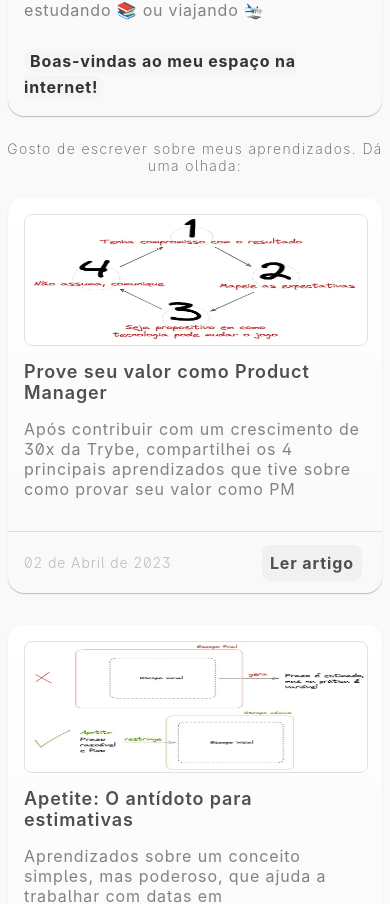
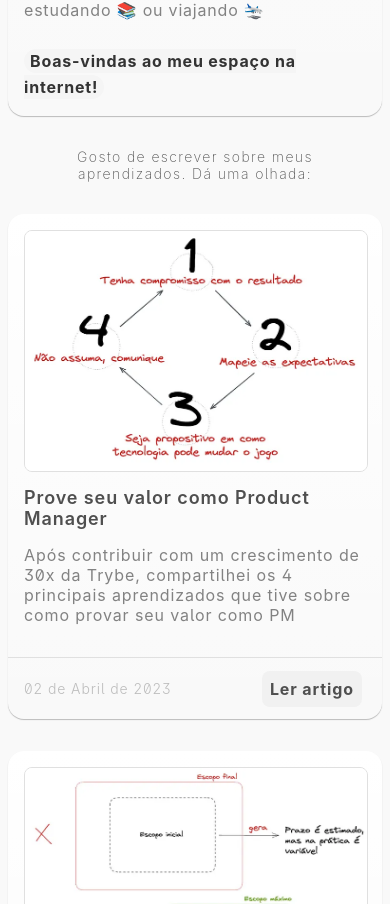
Before and after one commit to aamdias/portfolio, a React (Vite) app: page / in a window 390 px wide. Shown: the part 1096-2000 px from the top of the page. Built offline with nearby package versions, Linux system fonts and the light colour scheme; a web font is replaced by a local one.

Commit message:
Ajustes de espaçamento e tamanho de imagem no mobile

```diff
--- a/src/App.tsx
+++ b/src/App.tsx
@@ -7,11 +7,13 @@ function App() {
   return (
     <>
       <Intro />
-      <div className = "subtitle">Gosto de escrever sobre meus aprendizados. Dá uma olhada:</div>
-      <div className =" articles">
-        {articlesData.map((article) => (
-          <Article key={article.title} {...article} />
-        ))}
+        <div className = "content-wrapper">
+        <div className = "subtitle">Gosto de escrever sobre meus aprendizados. Dá uma olhada:</div>
+        <div className =" articles">
+          {articlesData.map((article) => (
+            <Article key={article.title} {...article} />
+          ))}
+        </div>
       </div>
     </>
   )
--- a/src/components/Article/article.scss
+++ b/src/components/Article/article.scss
@@ -132,7 +132,13 @@
         }
         &__thumbnail{
             width:100%;
+            min-height: 240px;
             margin: 0px;
         }
     }
+    .subtitle{
+      max-width: calc(100% - 64px);
+      padding: 0px 8px 0px;
+      text-align: center;
+    }
   }
--- a/src/components/Intro/intro.scss
+++ b/src/components/Intro/intro.scss
@@ -1,3 +1,9 @@
+.content-wrapper{
+    display:flex;
+    flex-direction: column;
+    align-items: center;
+}
+
 .intro{
     margin-bottom: 16px;
 }
@@ -38,6 +44,7 @@
     margin: 8px 0px 8px 0px;
     max-width: 552px;
     text-align: center;
+    padding: 0px 8px 0px;
 }
 
 .social-logos{
@@ -94,6 +101,7 @@
     }
     .subtitle {
         max-width: calc(100% - 64px);
+        padding: 0px 8px 0px;
         text-align: center;
     }
     .profile-pic {
--- a/src/components/Intro/intro.tsx
+++ b/src/components/Intro/intro.tsx
@@ -14,7 +14,7 @@ function Intro() {
                 <a href="https://www.linkedin.com/in/alan-dias-7b7a0913a/" target="_blank">
                     <img src={linkedinLogo} className="social-logo"></img>
                 </a>
-                <a href="https://github.com/adias7882" target="_blank"></a>
+                <a href="https://github.com/aamdias" target="_blank"></a>
                 <img src={githubLogo} className="social-logo"></img>
             </div>
             <div className="paper">
```
Also changed, not shown: 1 other file (tests, documents, lock files or other folders).
